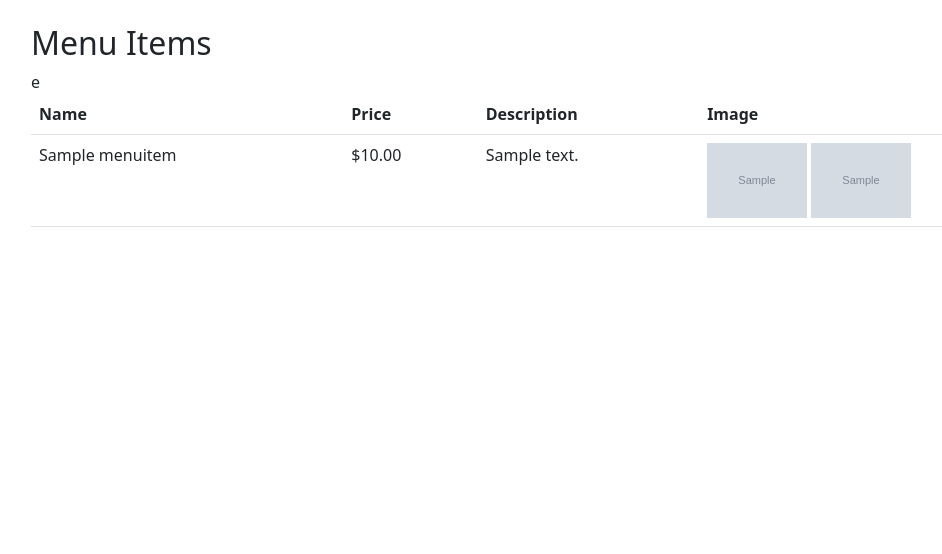
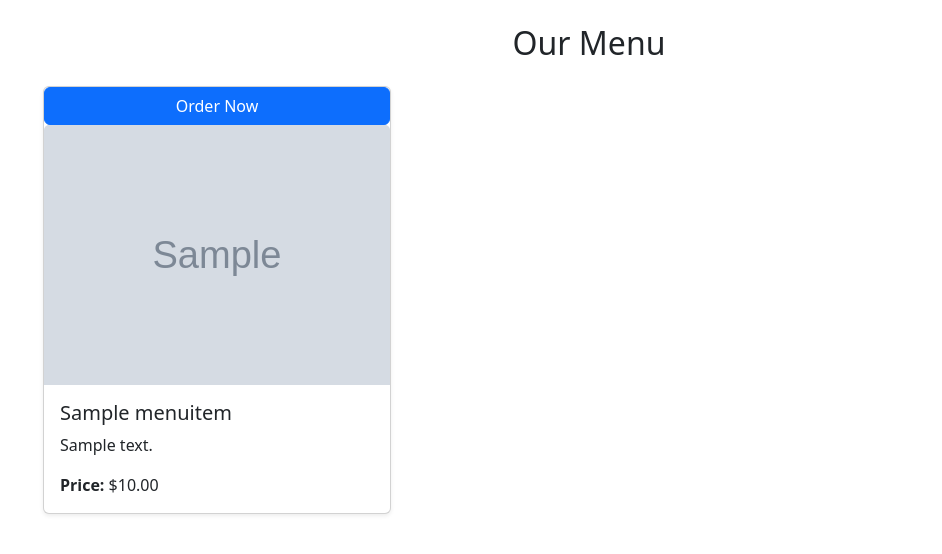
Before and after one commit to starksimaging/Restaurant_orders, a Django app: page /menu/ in a window 1280 px wide. Shown: the part 56-610 px from the top of the page, without its empty margins (51-993 px from the left). Run offline with Django 5.2, Linux system fonts and the light colour scheme; tables that the repository leaves empty hold one stand-in row (Sample ...).

Commit message:
Refactor menu items display and add image handling in forms

```diff
--- a/webapp/templates/webapp/menu_items.html
+++ b/webapp/templates/webapp/menu_items.html
@@ -1,27 +1,25 @@
 {% extends 'webapp/base.html' %}
 {% block content %}
-<h2>Menu Items</h2>
-<table class="table">
-    <tr>
-        <th>Name</th>
-        <th>Price</th>
-        <th>Description</th>e
-        <th>Image</th>
-    </tr>
-    {% for item in items %}
-    <tr>
-        <td>{{ item.name }}</td>
-        <td>${{ item.price }}</td>
-        <td>{{ item.description }}</td>
-        <td>
-            {% if item.image %}
-            <img src="{{ item.image.url }}" style="max-width: 100px;">
-            <img src="{{  item.image.url }}" alt="{{ item.name }}" width="100">
-            {% else %}
-                No Image
-            {% endif %}
-        </td>
-    </tr>
-    {% endfor %}
-</table>
+<div class="container">
+    <h2 class="text-center my-4">Our Menu</h2>
+    <div class="row row-cols-1 row-cols-md-3 g-4">
+        {% for item in items %}
+        <div class="col">
+            <div class="card h-100 shadow-sm">
+                <a href="#" class="btn btn-primary">Order Now</a>
+                {% if item.image %}
+                <img src="{{ item.image.url }}" class="card-img-top" alt="{{ item.name }}">
+                {% else %}
+                <img src="https://via.placeholder.com/300" class="card-img-top" alt="No Image Available">
+                {% endif %}
+                <div class="card-body">
+                    <h5 class="card-title">{{ item.name }}</h5>
+                    <p class="card-text">{{ item.description }}</p>
+                    <p class="card-text"><strong>Price:</strong> ${{ item.price }}</p>
+                </div>
+            </div>
+        </div>
+        {% endfor %}
+    </div>
+</div>
 {% endblock %}
```
Also changed, not shown: menu_images/Refried_Chicken_Wings.jpg (added), menu_images/Soul_Chicken.jpg (added), menu_images/Summer_Chicken_Dinner.jpg (added), webapp/forms.py (line endings or trailing spaces).
